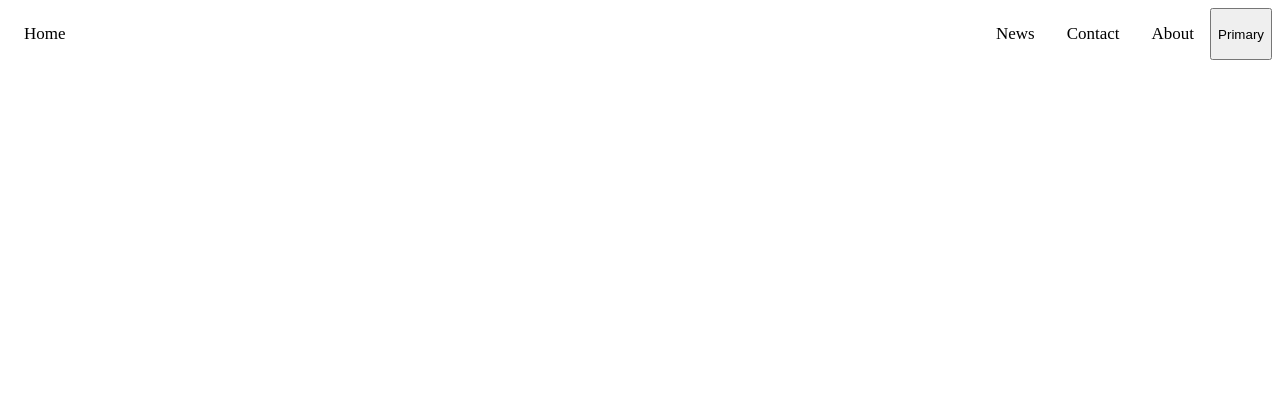
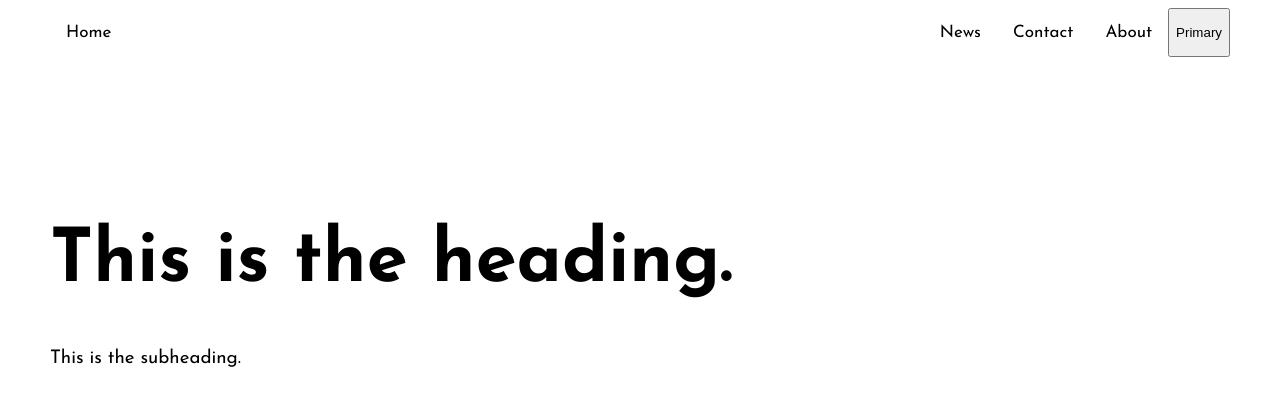
Before and after one commit to deanwhiite/dean-and-talor-website, a plain HTML site: page index.html in a window 1280 px wide. Drawn offline with Linux system fonts and the light colour scheme.

Commit message:
home update

```diff
--- a/index.html
+++ b/index.html
@@ -6,6 +6,9 @@
     <meta name="viewport" content="width=device-width, initial-scale=1.0" />
     <link rel="stylesheet" href="styles.css" />
     <title>Document</title>
+    <link rel="preconnect" href="https://fonts.googleapis.com">
+<link rel="preconnect" href="https://fonts.gstatic.com" crossorigin>
+<link href="https://fonts.googleapis.com/css2?family=Josefin+Sans:wght@300;400;700&display=swap" rel="stylesheet">
   </head>
   <body>
     <div class="topnav">
@@ -15,5 +18,10 @@
       <a href="#about">About</a>
       <button class="top-button" href="">Primary</button>
     </div>
+    <div>
+        <h1>This is the heading.</h1>
+        <h3>This is the subheading.</h3>
+
+    </div>
   </body>
 </html>
--- a/styles.css
+++ b/styles.css
@@ -33,3 +33,23 @@
 .expand {
   flex-grow: 2;
 }
+
+body {
+    display: flexbox;
+    margin-left: 50px;
+    margin-right: 50px;
+    font-family: 'Josefin Sans', sans-serif;
+    font-weight: 500;
+}
+
+h1 {
+    padding-top: 10%;
+    font-size: 74px;
+    font-weight: 700;
+    justify-content: flex-start;
+    align-items: center;
+}
+
+h3 {
+    font-weight: 400;
+}
```
